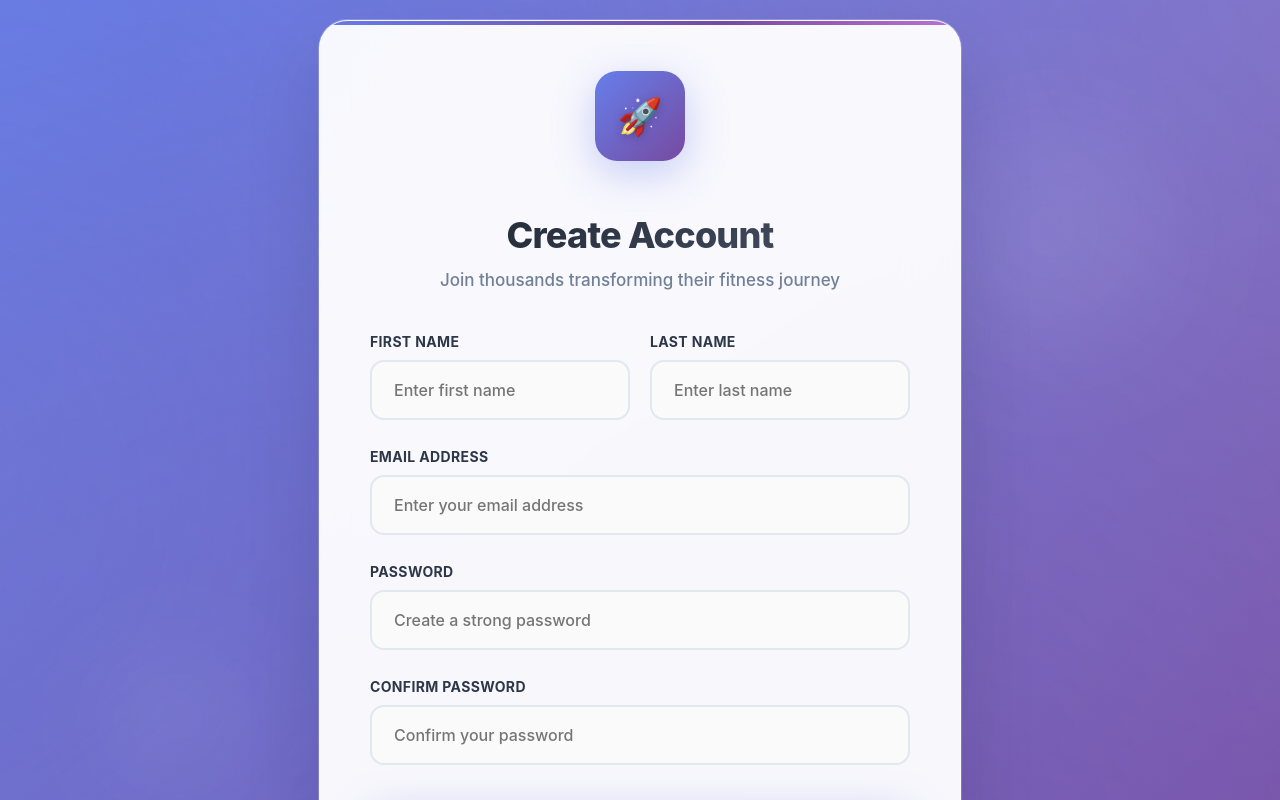
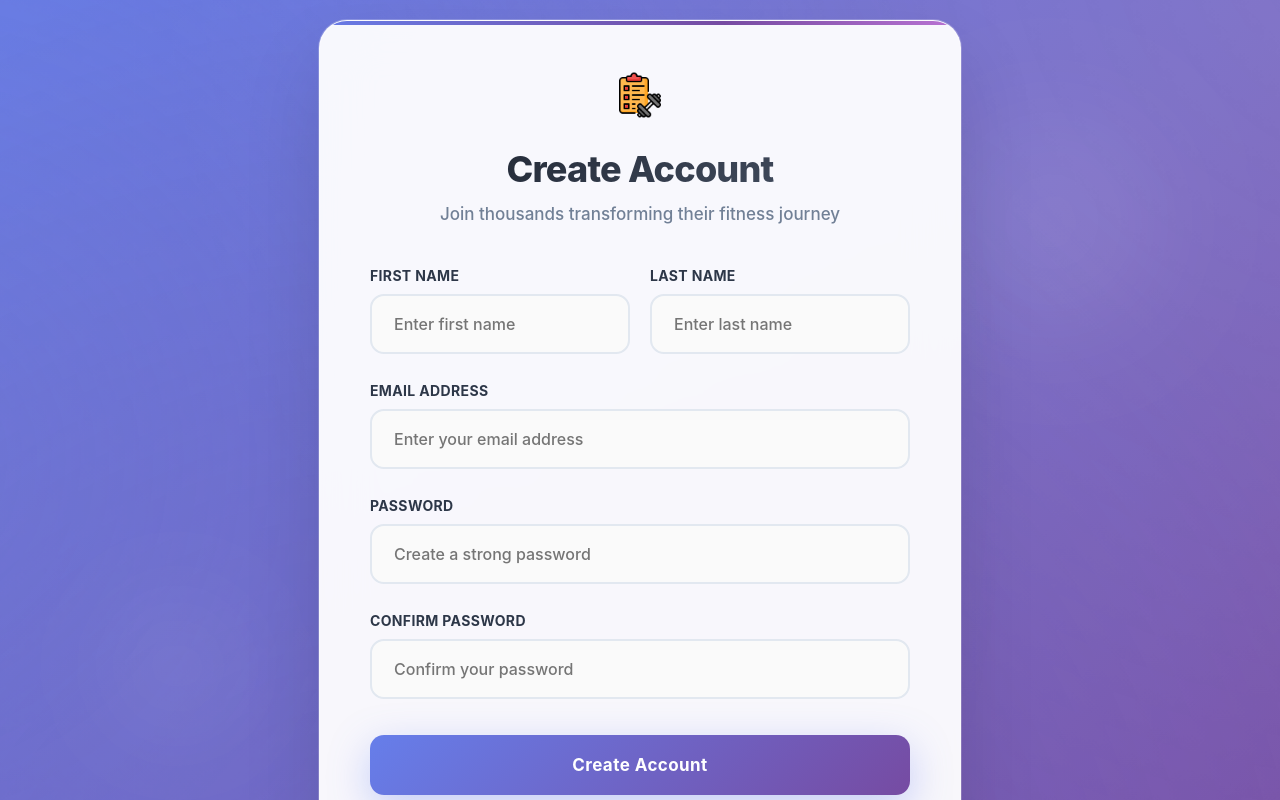
Before and after one commit to mariamartinas26/Workout-Tracker, a React (Create React App) app in the folder workoutTracker/frontend/: page / in a window 1280 px wide. Both pictures are taken after a click on the button "Get Started". Shown: the top 800 px of the page. Built offline with nearby package versions, Linux system fonts and the light colour scheme.

Commit message:
modified icons

```diff
--- a/workoutTracker/frontend/src/components/Homepage.js
+++ b/workoutTracker/frontend/src/components/Homepage.js
@@ -245,24 +245,26 @@ const Homepage = ({ onLogin, onRegister }) => {
                              e.target.style.transform = 'translateY(0)';
                              e.target.style.background = 'rgba(255, 255, 255, 0.05)';
                          }}>
-                        <div style={{
-                            width: '60px',
-                            height: '60px',
-                            background: 'linear-gradient(135deg, #3b82f6, #8b5cf6)',
-                            borderRadius: '16px',
-                            display: 'flex',
-                            alignItems: 'center',
-                            justifyContent: 'center',
-                            margin: '0 auto 20px auto',
-                            boxShadow: '0 8px 25px rgba(59, 130, 246, 0.3)'
-                        }}>
-                            <span style={{ fontSize: '24px', color: 'white' }}>⚡</span>
+                        <div>
+                            <img
+                                src="/thunder.png"
+                                alt="Thunder Logo"
+                                style={{
+                                    width: '48px',
+                                    height: '48px',
+                                    objectFit: 'contain'
+                                }}
+                                onError={(e) => {
+                                    // Fallback în caz că imaginea nu se poate încărca
+                                    e.target.style.display = 'none';
+                                    e.target.nextSibling.style.display = 'flex';
+                                }}
+                            />
                         </div>
                         <h3 style={{
                             fontSize: '20px',
                             fontWeight: '700',
                             marginBottom: '12px',
-                            color: 'white'
                         }}>Lightning Fast</h3>
                         <p style={{
                             fontSize: '15px',
@@ -293,24 +295,26 @@ const Homepage = ({ onLogin, onRegister }) => {
                              e.target.style.transform = 'translateY(0)';
                              e.target.style.background = 'rgba(255, 255, 255, 0.05)';
                          }}>
-                        <div style={{
-                            width: '60px',
-                            height: '60px',
-                            background: 'linear-gradient(135deg, #3b82f6, #8b5cf6)',
-                            borderRadius: '16px',
-                            display: 'flex',
-                            alignItems: 'center',
-                            justifyContent: 'center',
-                            margin: '0 auto 20px auto',
-                            boxShadow: '0 8px 25px rgba(59, 130, 246, 0.3)'
-                        }}>
-                            <span style={{ fontSize: '24px', color: 'white' }}>📊</span>
+                        <div>
+                            <img
+                                src="/rising.png"
+                                alt="Progress Logo"
+                                style={{
+                                    width: '48px',
+                                    height: '48px',
+                                    objectFit: 'contain'
+                                }}
+                                onError={(e) => {
+                                    // Fallback în caz că imaginea nu se poate încărca
+                                    e.target.style.display = 'none';
+                                    e.target.nextSibling.style.display = 'flex';
+                                }}
+                            />
                         </div>
                         <h3 style={{
                             fontSize: '20px',
                             fontWeight: '700',
                             marginBottom: '12px',
-                            color: 'white'
                         }}>Smart Analytics</h3>
                         <p style={{
                             fontSize: '15px',
@@ -341,24 +345,26 @@ const Homepage = ({ onLogin, onRegister }) => {
                              e.target.style.transform = 'translateY(0)';
                              e.target.style.background = 'rgba(255, 255, 255, 0.05)';
                          }}>
-                        <div style={{
-                            width: '60px',
-                            height: '60px',
-                            background: 'linear-gradient(135deg, #3b82f6, #8b5cf6)',
-                            borderRadius: '16px',
-                            display: 'flex',
-                            alignItems: 'center',
-                            justifyContent: 'center',
-                            margin: '0 auto 20px auto',
-                            boxShadow: '0 8px 25px rgba(59, 130, 246, 0.3)'
-                        }}>
-                            <span style={{ fontSize: '24px', color: 'white' }}>🎯</span>
+                        <div>
+                            <img
+                                src="/target.png"
+                                alt="Target Logo"
+                                style={{
+                                    width: '48px',
+                                    height: '48px',
+                                    objectFit: 'contain'
+                                }}
+                                onError={(e) => {
+                                    // Fallback în caz că imaginea nu se poate încărca
+                                    e.target.style.display = 'none';
+                                    e.target.nextSibling.style.display = 'flex';
+                                }}
+                            />
                         </div>
                         <h3 style={{
                             fontSize: '20px',
                             fontWeight: '700',
                             marginBottom: '12px',
-                            color: 'white'
                         }}>Goal Focused</h3>
                         <p style={{
                             fontSize: '15px',
--- a/workoutTracker/frontend/src/components/Register.js
+++ b/workoutTracker/frontend/src/components/Register.js
@@ -192,32 +192,22 @@ const Register = ({ onSwitchToLogin, onRegisterSuccess }) => {
                     textAlign: 'center',
                     marginBottom: '40px'
                 }}>
-                    <div style={{
-                        display: 'inline-flex',
-                        alignItems: 'center',
-                        justifyContent: 'center',
-                        width: '90px',
-                        height: '90px',
-                        background: 'linear-gradient(135deg, #667eea 0%, #764ba2 100%)',
-                        borderRadius: '22px',
-                        marginBottom: '24px',
-                        boxShadow: '0 12px 40px rgba(102, 126, 234, 0.35)',
-                        position: 'relative'
-                    }}>
-                        <div style={{
-                            position: 'absolute',
-                            inset: '2px',
-                            background: 'linear-gradient(135deg, #667eea 0%, #764ba2 100%)',
-                            borderRadius: '20px',
-                            display: 'flex',
-                            alignItems: 'center',
-                            justifyContent: 'center'
-                        }}>
-              <span style={{
-                  fontSize: '36px',
-                  color: 'white',
-                  filter: 'drop-shadow(0 2px 4px rgba(0,0,0,0.2))'
-              }}>🚀</span>
+                    <div>
+                        <div>
+                            <img
+                                src="/icon.png"
+                                alt="WorkoutTracker Logo"
+                                style={{
+                                    width: '48px',
+                                    height: '48px',
+                                    objectFit: 'contain'
+                                }}
+                                onError={(e) => {
+                                    // Fallback în caz că imaginea nu se poate încărca
+                                    e.target.style.display = 'none';
+                                    e.target.nextSibling.style.display = 'flex';
+                                }}
+                            />
                         </div>
                     </div>
 
```
Also changed, not shown: workoutTracker/frontend/public/thunder.png (added).
